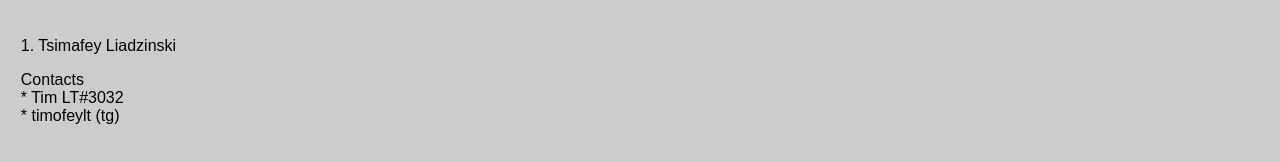
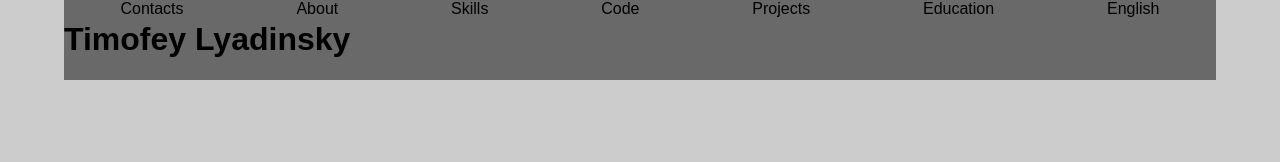
Before and after one commit to timofeylyadinsky/rsschool-cv, a plain HTML site: page index.html in a window 1280 px wide. Drawn offline with Linux system fonts and the light colour scheme; files that its build step writes are made by us from their sources.

Commit message:
feat: add nav bar

```diff
--- a/css/style.css
+++ b/css/style.css
@@ -1,5 +1,39 @@
 body{
-	padding: 1% 1% 1%;
+	margin: 0;
 	font-family: 'Montserrat', "Arial" , sans-serif;
 	background: #CCCCCC;
 }
+#container {
+	display: flex;
+	flex-direction: column;
+	margin: 0 auto;
+	padding: 0;
+	width: 90%;
+	background: #696969;
+}
+nav{
+	position:fixed;
+	width: 90%;
+	margin: 0 auto;
+}
+.nav-list{
+	display: flex;
+	margin: 0;
+	padding: 0;
+    align-items: center;
+    justify-content: space-around;
+	list-style-type: none;
+	background: #696969;
+
+}
+.nav-list li{
+	display: inline;
+}
+.nav-link{
+	color: #000000;
+	text-decoration: none;
+}
+.nav-link:hover {
+	color: #000099;
+	text-decoration: none;
+}
--- a/index.html
+++ b/index.html
@@ -5,12 +5,29 @@
     <meta http-equiv="X-UA-Compatible" content="IE=edge">
     <meta name="viewport" content="width=device-width, initial-scale=1.0">
     <title>rsschool-cv</title>
-    <link rel="stylesheet" href="style.css">
+    <link rel="stylesheet" href="./css/style.css">
 </head>
 <body>
-    <p>1. Tsimafey Liadzinski</p>
-    <p>Contacts<br>
-        * Tim LT#3032<br>
-        * timofeylt (tg)</p>
+    <div id="container">
+        <nav>
+            <ul class="nav-list">
+                <li><a href="#contacts" class="nav-link">Contacts</a></li>
+                <li><a href="#about" class="nav-link">About</a></li>
+                <li><a href="#skills" class="nav-link">Skills</a></li>
+                <li><a href="#code" class="nav-link">Code</a></li>
+                <li><a href="#projects" class="nav-link">Projects</a></li>
+                <li><a href="#education" class="nav-link">Education</a></li>
+                <li><a href="#english" class="nav-link">English</a></li>
+            </ul>
+        </nav>
+        <header>
+            <h1>Timofey Lyadinsky</h1>
+        </header>
+        <main>
+            <section>
+
+            </section>
+        </main>
+    </div>
 </body>
 </html>
```
